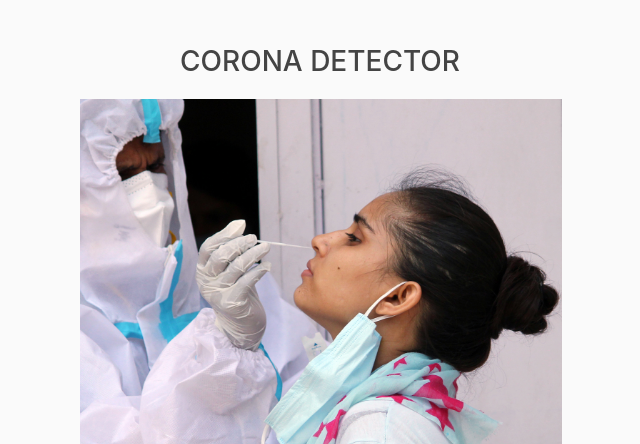
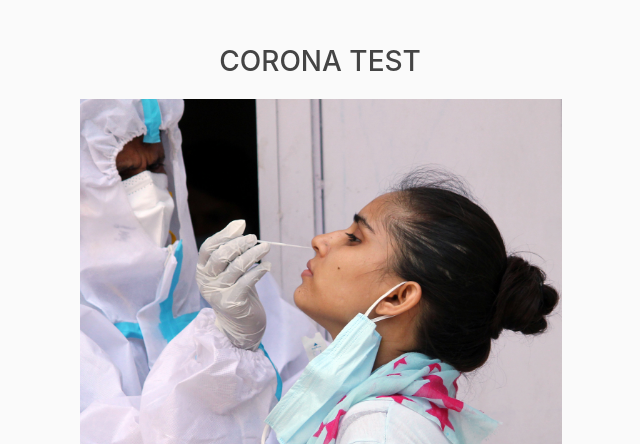
Before and after one commit to ai-professor/covid19-test-using-xrays, a Flask app: page /upload in a window 1280 px wide. Shown: the part 56-500 px from the top of the page, without its empty margins (320-960 px from the left). Run offline with Flask 2, Linux system fonts and the light colour scheme; some libraries are stand-ins or nearby versions.

Commit message:
Update index.html

```diff
--- a/template/index.html
+++ b/template/index.html
@@ -98,7 +98,7 @@
           {% endwith %}
           {% block content %}{% endblock %}
   </div>
-  <h3 style="margin: auto;width: 80%; text-align: center; margin-top: 20px;  text-transform: uppercase">Corona Detector</h3>
+  <h3 style="margin: auto;width: 80%; text-align: center; margin-top: 20px;  text-transform: uppercase">Corona Test</h3>
 
    <div style="text-align: center; margin-top: 20px; margin-left: 1px">
        <img style="max-width: 60%" src="{{ url_for('static', filename='covidtest.jpg') }}" eight="290" width="482"/>
```
